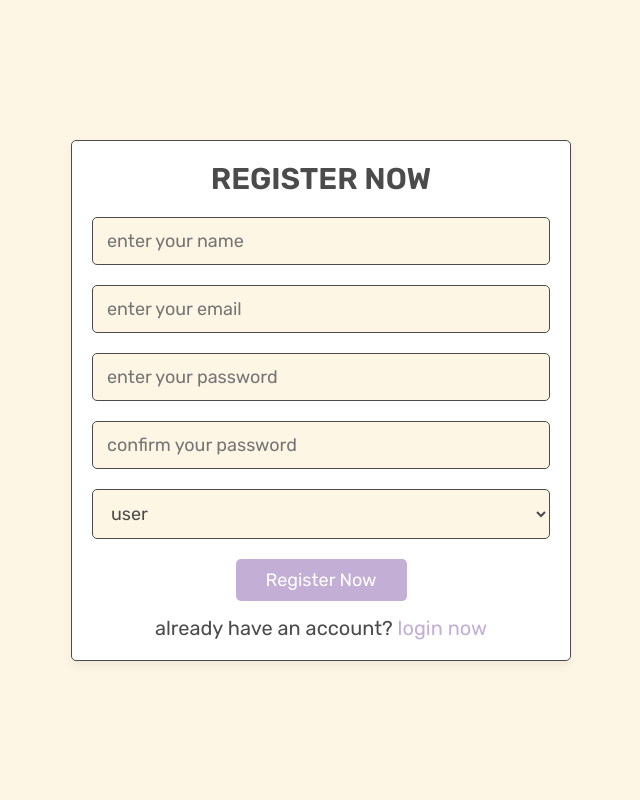
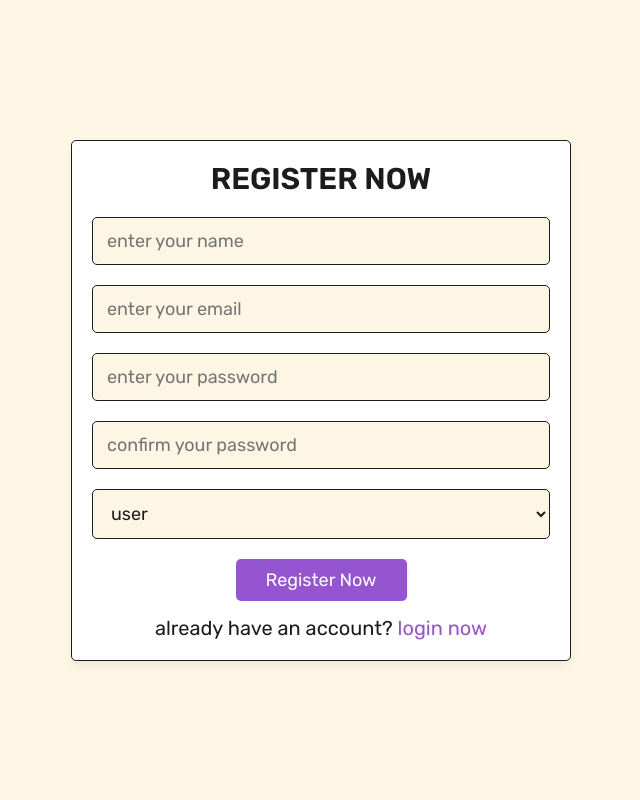
Before and after one commit to Suryadipta004/BiblioBuddy, a PHP site: page /register.php in a window 1280 px wide. Shown: the whole page, without its empty margins (319-959 px from the left). Run offline with PHP 8.4, Linux system fonts and the light colour scheme.

Commit message:
Update style.css

```diff
--- a/css/style.css
+++ b/css/style.css
@@ -1,10 +1,10 @@
 @import url('https://fonts.googleapis.com/css2?family=Rubik:wght@300;400;500;600&display=swap');
 
 :root {
-   --purple: #c3aed6;
+   --purple: #9555d1;
    --red: #f4acb7;
    --orange: #ffd6a5;
-   --black: #4b4b4b;
+   --black: #1d1c1c;
    --white: #ffffff;
    --light-color: #a9a9a9;
    --light-white: #f1f1f1;
```
